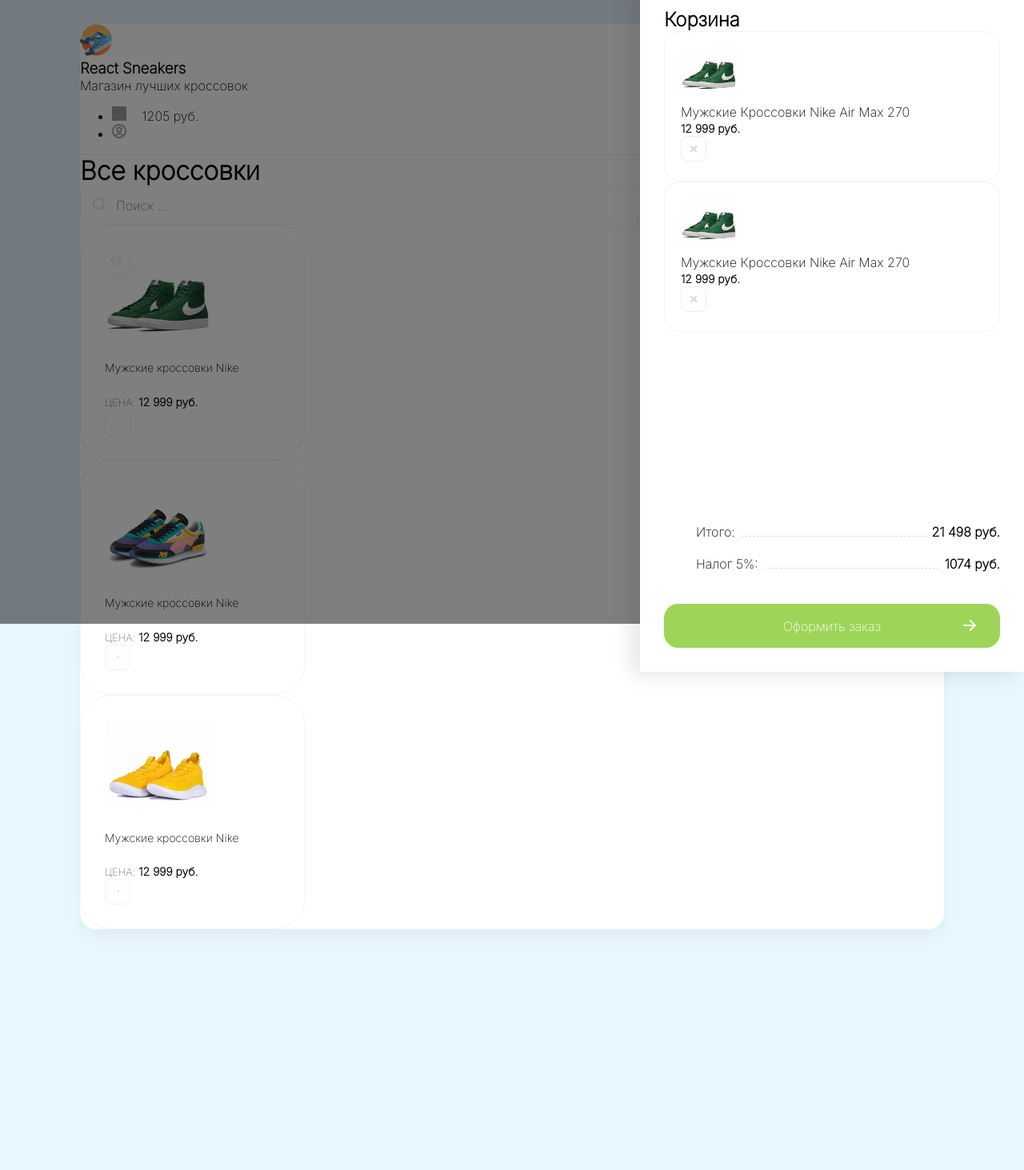
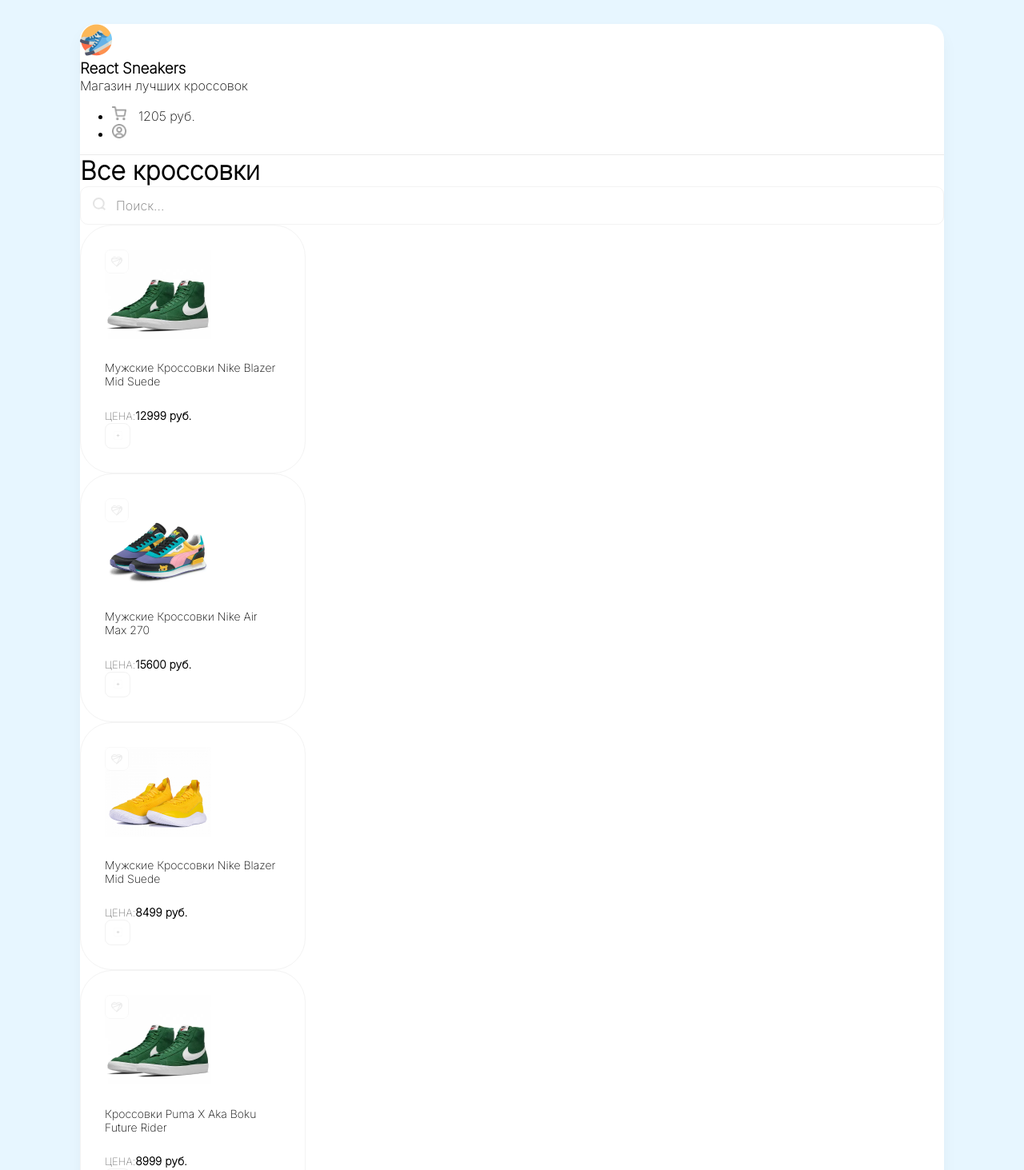
Before and after one commit to liks17/team, a React (Create React App) app in the folder my-app/: page / in a window 1280 px wide. Shown: the part 20-1483 px from the top of the page at 80% size. Before the commit the page ends 1232 px from the top, so only its background shows below. Built offline with nearby package versions, Linux system fonts and the light colour scheme; grey boxes are pictures that could not be loaded.

Commit message:
Сделаны компоненты, пропсы

```diff
--- a/my-app/src/App.js
+++ b/my-app/src/App.js
@@ -1,117 +1,55 @@
+import Card from './components/Card';
+import Header from './components/Header';
+import Drawer from './components/Drawer';
+
+const arr = [
+  {
+    title: 'Мужские Кроссовки Nike Blazer Mid Suede',
+    price: 12999,
+    imageUrl: '/img/sneakers/1.png',
+  },
+  { title: 'Мужские Кроссовки Nike Air Max 270',
+    price: 15600,
+    imageUrl: '/img/sneakers/2.png' },
+  {
+    title: 'Мужские Кроссовки Nike Blazer Mid Suede',
+    price: 8499,
+    imageUrl: '/img/sneakers/3.png',
+  },
+  {
+    title: 'Кроссовки Puma X Aka Boku Future Rider',
+    price: 8999,
+    imageUrl: '/img/sneakers/1.png',
+  },
+];
+
+
 function App() {
-  return <div className = "wrapper clear">
-  <div className="overlay">
-    <div className="drawer">
-      <h2 className="mb-30"> Корзина</h2>
-      <div className="items">
-      <div className="cartItem d-flex align-center mb-20">
-        <div style = {{backgroundImage: 'url(/img/sneakers/1.png)'}} className="cartItemImg"></div>
-        <div className="mr-20 flex">
-          <p className="mb-5"> Мужские Кроссовки Nike Air Max 270</p>
-          <b>12 999 руб.</b>
+  return (
+    <div className="wrapper clear">
+      <Drawer />
+      <Header />
+      <div className="content p-40">
+        <div className="d-flex align-center justify-between mb-40">
+          <h1>Все кроссовки</h1>
+          <div className="search-block d-flex">
+            <img src="/img/search.svg" alt="Search" />
+            <input placeholder="Поиск..." />
+          </div>
         </div>
-        <img className = "removeBtn" src="/img/remove.svg" alt="Remove"/>
-      </div>
-      <div className="cartItem d-flex align-center mb-20">
-        <div style = {{backgroundImage: 'url(/img/sneakers/1.png)'}} className="cartItemImg"></div>
-        <div className="mr-20 flex">
-          <p className="mb-5"> Мужские Кроссовки Nike Air Max 270</p>
-          <b>12 999 руб.</b>
+
+        <div className="d-flex">
+        {arr.map((obj) => (
+            <Card
+              title={obj.title}
+              price={obj.price}
+              imageUrl={obj.imageUrl}
+              onClick={() => console.log(obj)}
+            />
+          ))}
         </div>
-        <img className = "removeBtn" src="/img/remove.svg" alt="Remove"/>
-      </div>
-      </div>
-      <div className="cartTotalBlock">
-      <ul>
-        <li className="d-flex">
-          <span>Итого:</span>
-          <div></div>
-          <b>21 498 руб.</b>
-        </li>
-        <li className="d-flex">
-          <span>Налог 5%:</span>
-          <div></div>
-          <b>1074 руб.</b>
-        </li>
-      </ul>
-      <button className="greenButton">Оформить заказ <img src="/img/str.svg" alt="Arrow" /></button>
-      </div>
       </div>
     </div>
-
-  <header className = "d-flex justify-between align-center p-40">
-    <div className = "d-flex align-center">
-    <img width ={40} height={40} src="/img/logo.png"/>
-      <div>
-        <h3 className="text-uppercase"> React Sneakers </h3>
-        <p className="opacity-5">Магазин лучших кроссовок</p>
-      </div>
-    </div>
-    <uL className = "d-flex">
-     <li className = "mr-30">
-      <img width ={18} height={18} src="/img/kort.png"/>
-        <span> 1205 руб.</span>
-      </li>
-      <li>
-      <img width ={18} height={18} src="/img/ic.png"/>
-
-      </li>
-    </uL>
-  </header>
-  <div className = "content p-40">
-    <div className="d-flex align-center justify-between mb-40">
-      <h1> Все кроссовки </h1>
-      <div className="search-block d-flex">
-        <img src  = "/img/search.png" alt = "Search"/>
-        <input placeholder="Поиск ... "/>
-      </div>
-    </div>
-    <div className="d-flex">
-    <div className="card">
-      <div className="favorite">
-      <img src = "/img/heart.svg" alt = "Unliked"/>
-      </div>
-      <img width = {133} height  = {112} src="/img/sneakers/1.png" alt = "Sneakers"/>
-      <h5>Мужские кроссовки Nike</h5>
-      <div className = "d-flex justify-between align-center" >
-        <div className = "d-flex flex-column">
-          <span> Цена:</span>
-          <b> 12 999 руб. </b>
-        </div>
-        <button className="button">
-          <img width={11} heigth = {11} src = "/img/plus.png" alt="Plus"/>
-        </button>
-      </div>
-    </div>
-    <div className="card">
-      <img width = {133} height  = {112} src="/img/sneakers/2.png" alt = "Sneakers"/>
-      <h5>Мужские кроссовки Nike</h5>
-      <div className = "d-flex justify-between align-center" >
-        <div className = "d-flex flex-column">
-          <span> Цена:</span>
-          <b> 12 999 руб. </b>
-        </div>
-        <button className="button">
-          <img width={11} heigth = {11} src = "/img/plus.png" alt="Plus"/>
-        </button>
-      </div>
-    </div>
-    <div className="card">
-      <img width = {133} height  = {112} src="/img/sneakers/3.png" alt = "Sneakers"/>
-      <h5>Мужские кроссовки Nike</h5>
-      <div className = "d-flex justify-between align-center" >
-        <div className = "d-flex flex-column">
-          <span> Цена:</span>
-          <b> 12 999 руб. </b>
-        </div>
-        <button className="button">
-          <img width={11} heigth = {11} src = "/img/plus.png" alt="Plus"/>
-        </button>
-      </div>
-    </div>
-  </div>
-  </div>
-</div>
+  );
 }
-
 export default App;
--- /dev/null
+++ b/my-app/src/components/Card/Card.module.scss
@@ -0,0 +1,33 @@
+.card {
+    border: 1px solid #f3f3f3;
+    padding: 30px;
+    width: 220px;
+    border-radius: 40px;
+    margin-right: 30px;
+    transition: box-shadow 0.2s ease-in-out, transform 0.2s ease-in-out;
+
+    &:hover {
+      box-shadow: 0px 20px 35px rgba(0, 0, 0, 0.06);
+      transform: translateY(-5px);
+    }
+
+    .favorite {
+      position: absolute;
+      cursor: pointer;
+    }
+
+    span {
+      font-size: 13px;
+      opacity: 0.5;
+      text-transform: uppercase;
+    }
+
+    b {
+      font-size: 14px;
+    }
+
+    h5 {
+      font-weight: 400;
+      font-size: 14px;
+    }
+  }
--- /dev/null
+++ b/my-app/src/components/Card/index.js
@@ -0,0 +1,25 @@
+import styles from './Card.module.scss';
+
+console.log(styles);
+
+function Card(props) {
+  return (
+    <div className={styles.card}>
+      <div className={styles.favorite}>
+        <img src="/img/heart.svg" alt="Unliked" />
+      </div>
+      <img width={133} height={112} src={props.imageUrl} alt="Sneakers" />
+      <h5>{props.title}</h5>
+      <div className="d-flex justify-between align-center">
+        <div className="d-flex flex-column">
+          <span>Цена:</span>
+          <b>{props.price} руб.</b>
+        </div>
+        <button className="button" onClick={props.onClick}>
+          <img width={11} height={11} src="/img/plus.svg" alt="Plus" />
+        </button>
+      </div>
+    </div>
+  );
+}
+export default Card;
--- /dev/null
+++ b/my-app/src/components/Drawer.js
@@ -0,0 +1,69 @@
+function Drawer() {
+    return (
+      <div style={{ display: 'none' }} className="overlay">
+        <div className="drawer">
+          <h2 className="d-flex justify-between mb-30">
+            Корзина <img className="cu-p" src="/img/remove.svg" alt="Remove" />
+          </h2>
+
+          <div className="items">
+            <div className="cartItem d-flex align-center mb-20">
+              <div
+                style={{ backgroundImage: 'url(/img/sneakers/1.png)' }}
+                className="cartItemImg"></div>
+
+              <div className="mr-20 flex">
+                <p className="mb-5">Мужские Кроссовки Nike Air Max 270</p>
+                <b>12 999 руб.</b>
+              </div>
+              <img className="removeBtn" src="/img/remove.svg" alt="Remove" />
+            </div>
+
+            <div className="cartItem d-flex align-center mb-20">
+              <div
+                style={{ backgroundImage: 'url(/img/sneakers/1.png)' }}
+                className="cartItemImg"></div>
+
+              <div className="mr-20 flex">
+                <p className="mb-5">Мужские Кроссовки Nike Air Max 270</p>
+                <b>12 999 руб.</b>
+              </div>
+              <img className="removeBtn" src="/img/remove.svg" alt="Remove" />
+            </div>
+
+            <div className="cartItem d-flex align-center">
+              <div
+                style={{ backgroundImage: 'url(/img/sneakers/1.png)' }}
+                className="cartItemImg"></div>
+
+              <div className="mr-20 flex">
+                <p className="mb-5">Мужские Кроссовки Nike Air Max 270</p>
+                <b>12 999 руб.</b>
+              </div>
+              <img className="removeBtn" src="/img/remove.svg" alt="Remove" />
+            </div>
+          </div>
+
+          <div className="cartTotalBlock">
+            <ul>
+              <li>
+                <span>Итого:</span>
+                <div></div>
+                <b>21 498 руб. </b>
+              </li>
+              <li>
+                <span>Налог 5%:</span>
+                <div></div>
+                <b>1074 руб. </b>
+              </li>
+            </ul>
+            <button className="greenButton">
+              Оформить заказ <img src="/img/str.svg" alt="Arrow" />
+            </button>
+          </div>
+        </div>
+      </div>
+    );
+  }
+
+  export default Drawer;
--- /dev/null
+++ b/my-app/src/components/Header.js
@@ -0,0 +1,24 @@
+function Header() {
+    return (
+      <header className="d-flex justify-between align-center p-40">
+        <div className="d-flex align-center">
+          <img width={40} height={40} src="/img/logo.png" />
+          <div>
+            <h3 className="text-uppercase">React Sneakers</h3>
+            <p className="opacity-5">Магазин лучших кроссовок</p>
+          </div>
+        </div>
+        <ul className="d-flex">
+          <li className="mr-30">
+            <img width={18} height={18} src="/img/kork.png" />
+            <span>1205 руб.</span>
+          </li>
+          <li>
+            <img width={18} height={18} src="/img/ic.png" />
+          </li>
+        </ul>
+      </header>
+    );
+  }
+
+  export default Header;
--- a/my-app/src/index.scss
+++ b/my-app/src/index.scss
@@ -1,6 +1,5 @@
 body {
   margin: 0;
-  font-family: 'Inter', system-ui;
   -webkit-font-smoothing: antialiased;
   -moz-osx-font-smoothing: grayscale;
   background-color: #e7f6ff;
@@ -32,37 +31,7 @@
     margin: 0;
   }
 }
-.card {
-  border: 1px solid #f3f3f3;
-  padding: 30px;
-  width: 220px;
-  border-radius: 40px;
-  margin-right: 30px;
-  transition: box-shadow 0.2s ease-in-out, transform 0.2s ease-in-out;
 
-  &:hover {
-    box-shadow: 0px 20px 35px rgba(0, 0, 0, 0.06);
-    transform: translateY(-5px);
-  }
-
-  .favorite {
-    position: absolute;
-    cursor: pointer;
-  }
-
-  span {
-    font-size: 13px;
-    opacity: 0.5;
-    text-transform: uppercase;
-  }
-  b {
-    font-size: 14px;
-  }
-  h5 {
-    font-weight: 400;
-    font-size: 14px;
-  }
-}
 .button {
   background: #ffffff;
   border: 1px solid #f2f2f2;
```
Also changed, not shown: my-app/src/components/Card.js (deleted, +0 -22 lines), my-app/public/img/plus.svg (added), my-app/public/img/search.svg (added).
